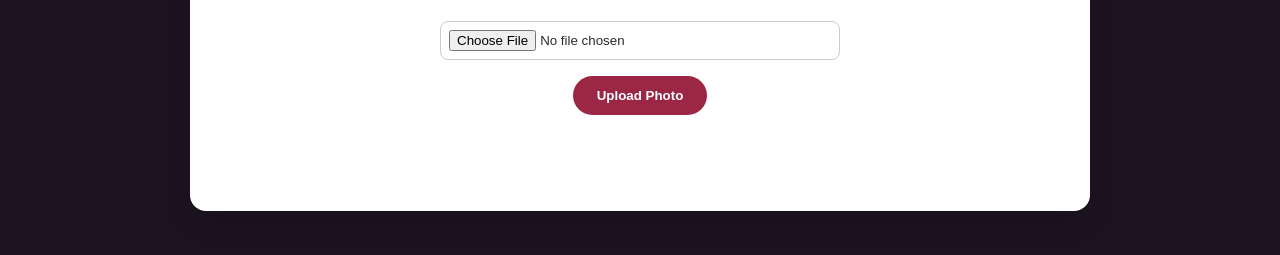
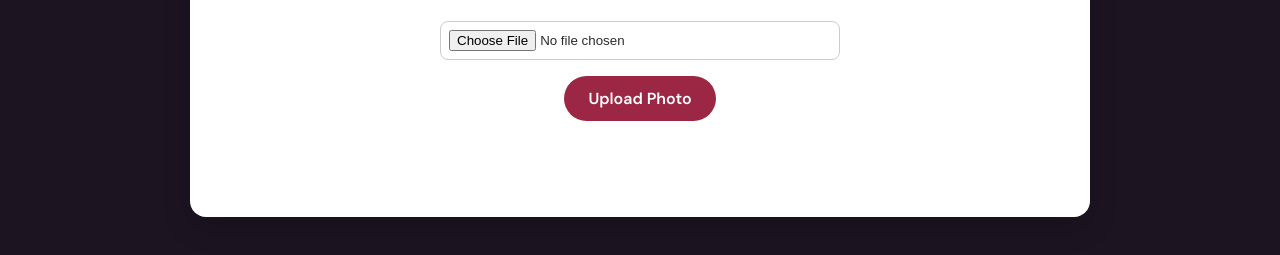
Before and after one commit to XechRustPro/Chloe-Dillyn-Wedding-Album, a plain HTML site: page index.html in a window 1280 px wide. Shown: the part 795-1050 px from the top of the page. Drawn offline with nearby package versions, Linux system fonts and the light colour scheme; a web font is replaced by a local one.

Commit message:
Add styles for upload form button
Add styles for upload form button with hover and active states.

```diff
--- a/styles.css
+++ b/styles.css
@@ -152,3 +152,26 @@ h1, h2, h3 {
     padding: 1.5rem;
   }
 }
+
+#uploadForm button {
+   background-color: var(--color-burgundy);
+   border: none;
+   color: var(--white);
+   padding: 0.75rem 2rem;
+   border-radius: ;
+   font-family: 'DM Sans', sans-serif;
+   font-size: 1rem;
+   font-weight: 600;
+   box-shadow: 0 4px 12px rgba(156, 39, 68, 0.3)
+   cursor: pointer;
+   transition: background-color 0.2 ease, tranform 0.1 ease;
+}
+
+#uploadForm button:hover {
+   background-color: var(--color-burgundy-hover);
+   transform: translateY(-2px);
+}
+
+#upload button:active {
+   transform: translateY(0);
+}
```
